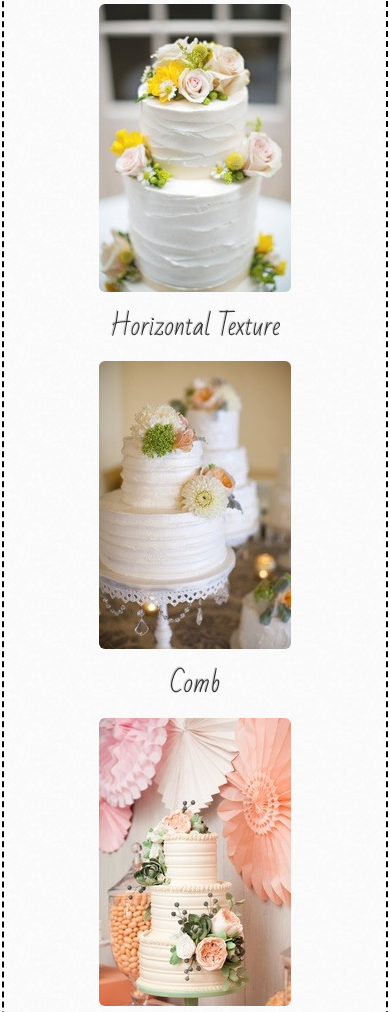
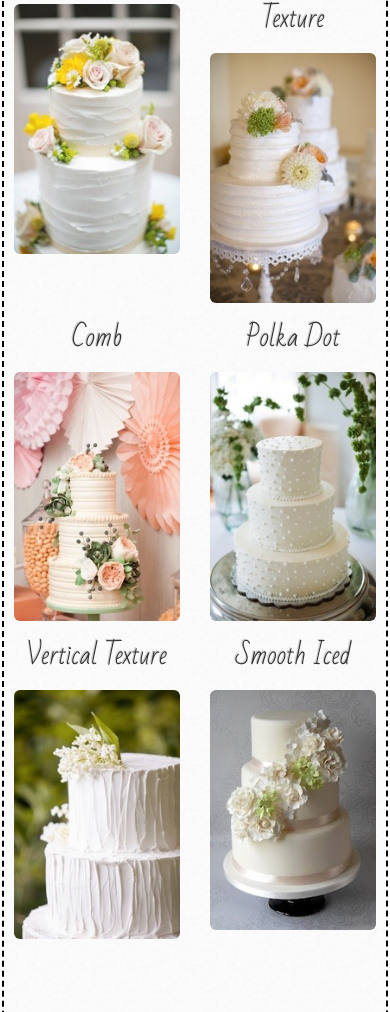
Before and after one commit to ashulman2000/CMarieSweets, a website: page www/weddings.html in a window 390 px wide. Shown: the part 5212-6224 px from the top of the page. Drawn offline with nearby package versions, Linux system fonts and the light colour scheme; files that its build step writes are made by us from their sources; files whose address does not match are found by name.

Commit message:
Fixed some issues

```diff
--- a/www/weddings.html
+++ b/www/weddings.html
@@ -192,29 +192,27 @@
                         <br />
                         <br />
                         <div class="row">
-                            <div class="col-md-4">
+                            <div class="col-md-4 col-xs-6">
                                 <h5 class="fancy-header text-center">Rustic</h5>
                                 <img src="resources/images/weddingpackage/rustic.jpg" class="img-responsive img-rounded center-block" alt="Rustic">
                             </div>
-                            <div class="col-md-4">
+                            <div class="col-md-4 col-xs-6">
                                 <h5 class="fancy-header text-center">Horizontal Texture</h5>
                                 <img src="resources/images/weddingpackage/horizontal.jpg" class="img-responsive img-rounded center-block" alt="Horizontal Texture">
                             </div>
-                            <div class="col-md-4">
+                            <div class="col-md-4 col-xs-6">
                                 <h5 class="fancy-header text-center">Comb</h5>
                                 <img src="resources/images/weddingpackage/comb.jpg" class="img-responsive img-rounded center-block" alt="Comb">
                             </div>
-                        </div>
-                        <div class="row">
-                            <div class="col-md-4">
+                            <div class="col-md-4 col-xs-6">
                                 <h5 class="fancy-header text-center">Polka Dot</h5>
                                 <img src="resources/images/weddingpackage/polkadot.jpg" class="img-responsive img-rounded center-block" alt="Polka Dot">
                             </div>
-                            <div class="col-md-4">
+                            <div class="col-md-4 col-xs-6">
                                 <h5 class="fancy-header text-center">Vertical Texture</h5>
                                 <img src="resources/images/weddingpackage/vertical.jpg" class="img-responsive img-rounded center-block" alt="Vertical Texture">
                             </div>
-                            <div class="col-md-4">
+                            <div class="col-md-4 col-xs-6">
                                 <h5 class="fancy-header text-center">Smooth Iced</h5>
                                 <img src="resources/images/weddingpackage/smooth.jpg" class="img-responsive img-rounded center-block" alt="Smooth Iced">
                             </div>
```
Also changed, not shown: www/sweets.html (+4 -0 lines).
